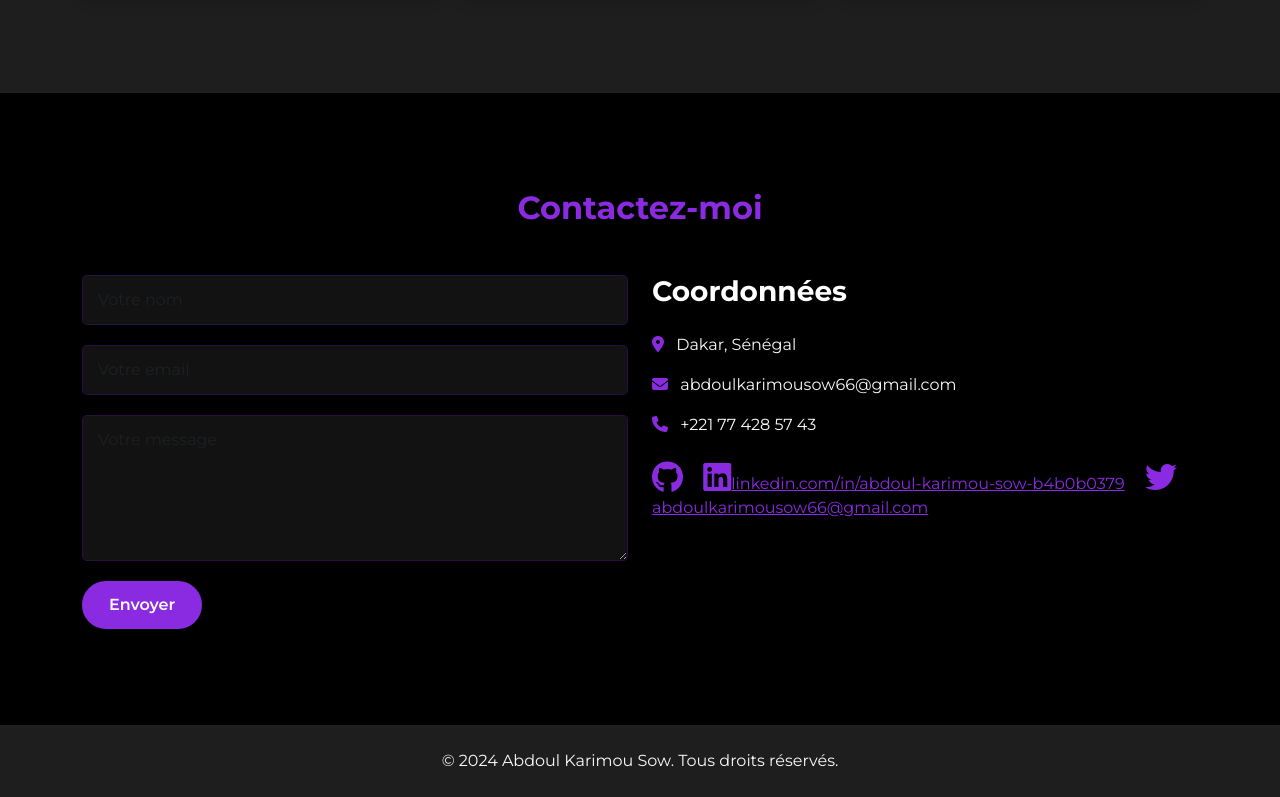
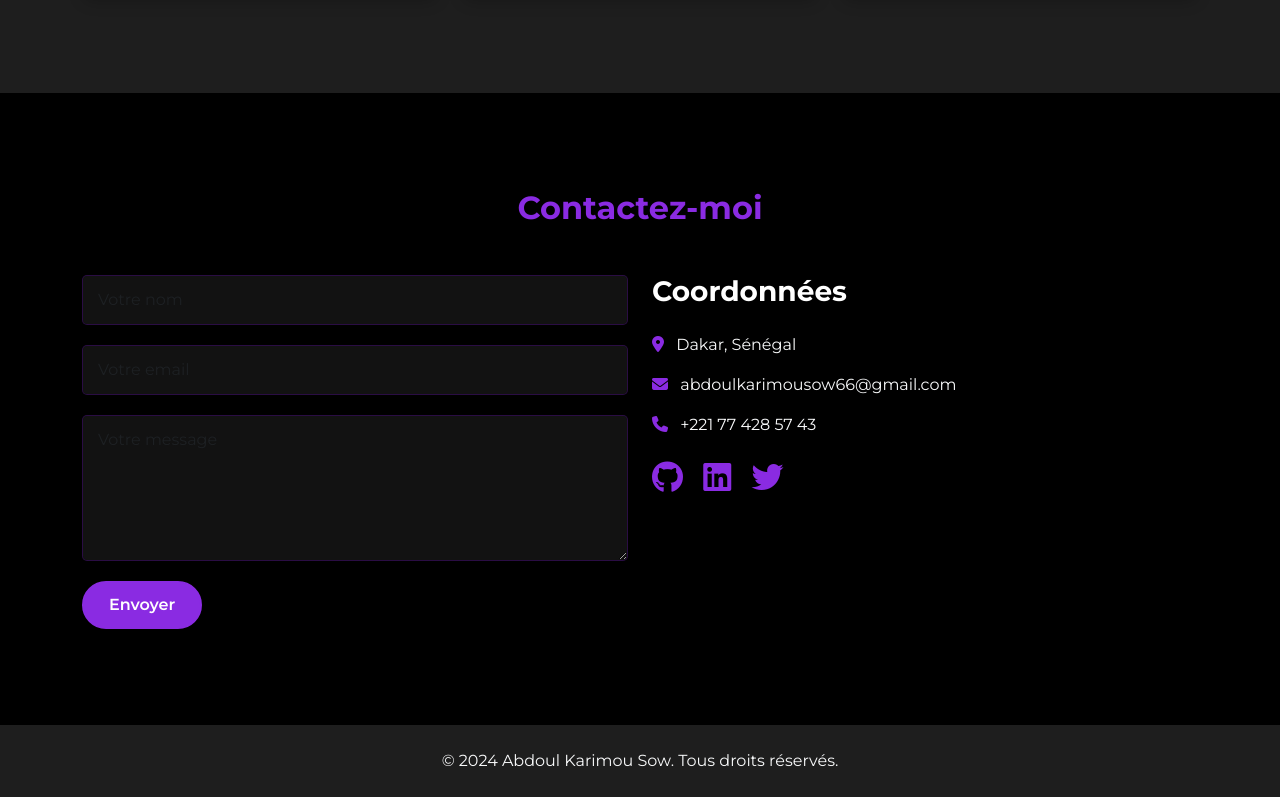
Before and after one commit to vegapunk913/landing-page, a plain HTML site: page index.html in a window 1280 px wide. Shown: the part 2276-3073 px from the top of the page. Drawn offline with nearby package versions, Linux system fonts and the light colour scheme.

Commit message:
perfect one

```diff
--- a/index.html
+++ b/index.html
@@ -188,8 +188,8 @@
                         <p class="text-light"><i class="fas fa-phone text-purple me-2"></i> +221 77 428 57 43</p>
                         <div class="social-icons mt-4">
                             <a href="https://github.com/vegapunk913/landing-page" class="text-purple me-3"><i class="fab fa-github fa-2x"></i></a>
-                            <a href="#" class="text-purple me-3"><i class="fab fa-linkedin fa-2x"></i>linkedin.com/in/abdoul-karimou-sow-b4b0b0379</a>
-                            <a href="#" class="text-purple me-3"><i class="fab fa-twitter fa-2x"></i> abdoulkarimousow66@gmail.com</a>
+                            <a href="#" class="text-purple me-3"><i class="fab fa-linkedin fa-2x"></i></a>
+                            <a href="#" class="text-purple me-3"><i class="fab fa-twitter fa-2x"></i></a>
                         </div>
                     </div>
                 </div>
```
